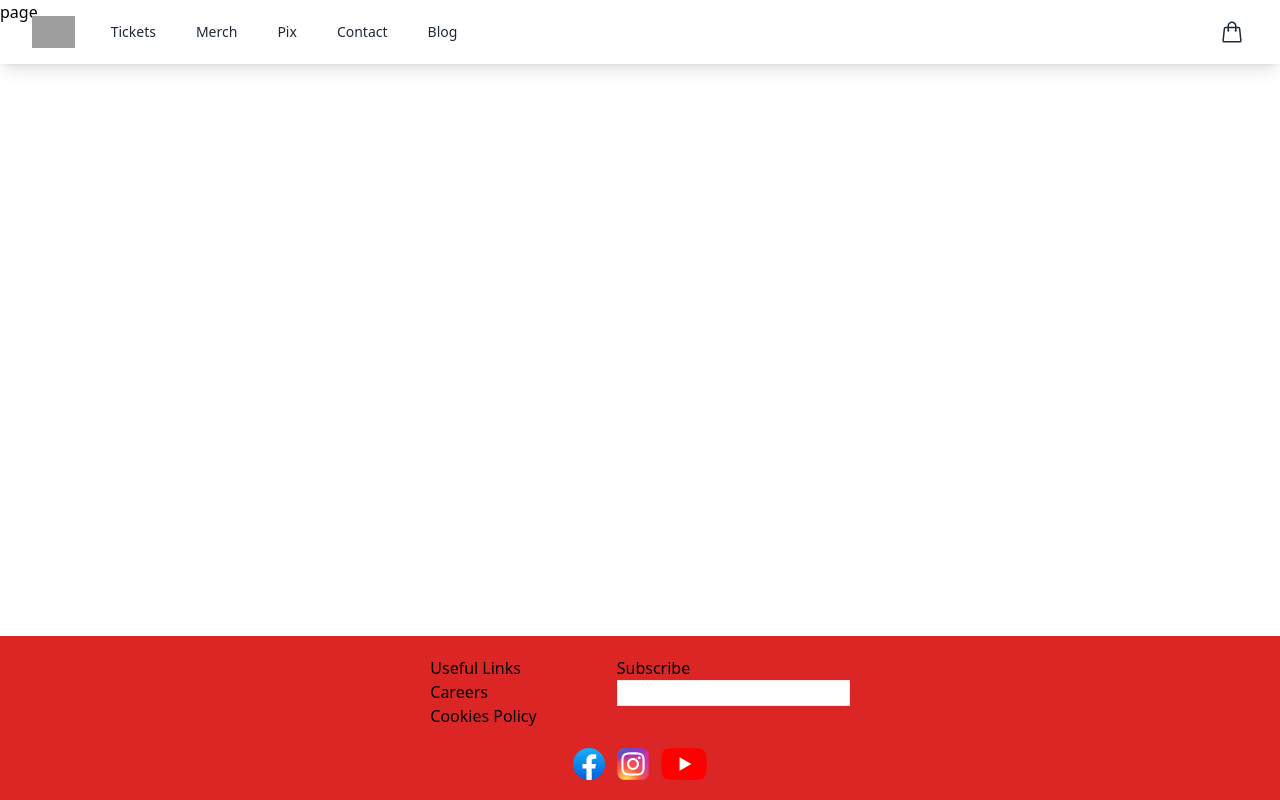
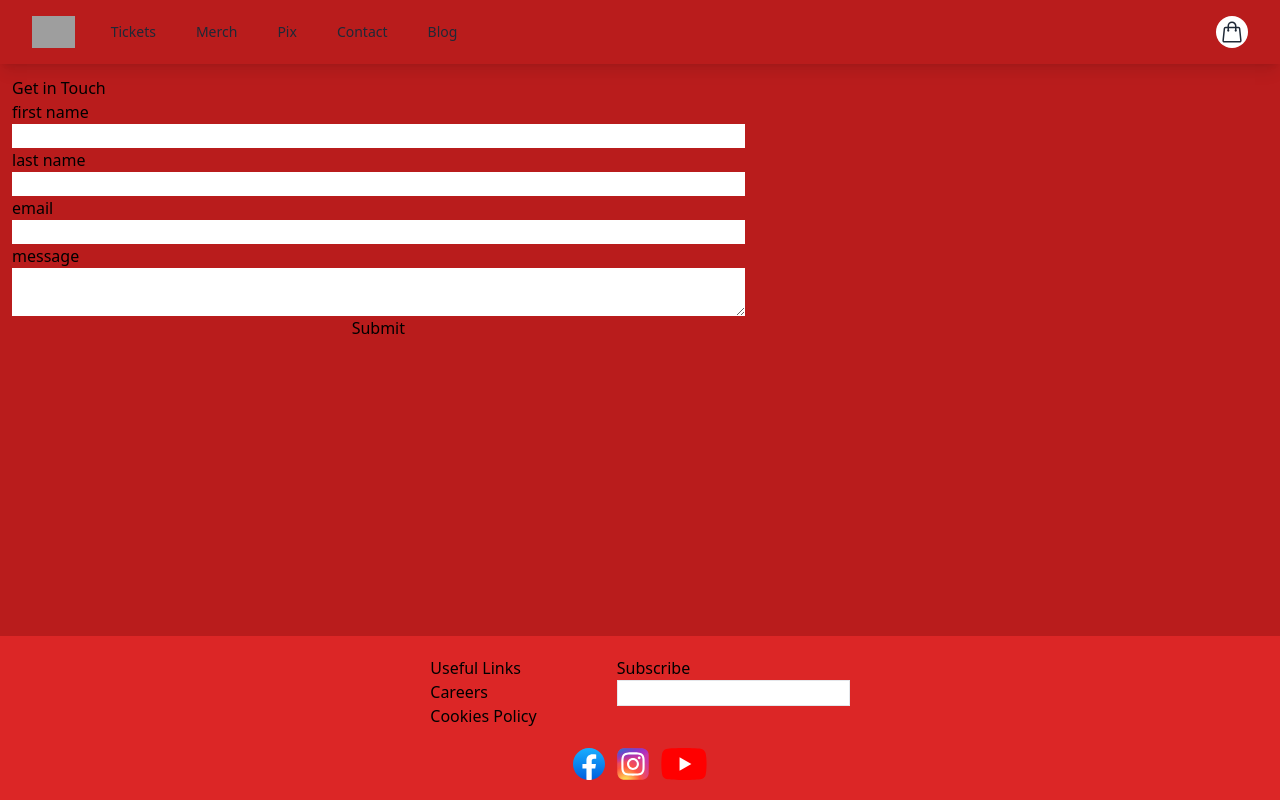
Before and after one commit to chloecourt/bh, a Next.js app in the folder frontend/: page /contact in a window 1280 px wide. Built offline with nearby package versions, Linux system fonts and the light colour scheme; grey boxes are pictures that could not be loaded.

Commit message:
added styling

```diff
--- a/frontend/app/contact/page.tsx
+++ b/frontend/app/contact/page.tsx
@@ -1,7 +1,13 @@
 import React from "react";
+import GetInTouch from "../../components/GetInTouch";
+import getInTouch1 from "../../components/GetInTouch";
 
 const page = () => {
-  return <div>page</div>;
+  return (
+    <div className="">
+      <GetInTouch />
+    </div>
+  );
 };
 
 export default page;
--- a/frontend/app/layout.tsx
+++ b/frontend/app/layout.tsx
@@ -9,9 +9,9 @@ export default function RootLayout({
   return (
     <html>
       <head />
-      <body>
+      <body className="bg-red-700">
         <Navbar />
-        <main className="bottom-5"> {children}</main>
+        <main className="flex flex-col justify-center p-3"> {children}</main>
         <Footer />
       </body>
     </html>
--- a/frontend/app/page.tsx
+++ b/frontend/app/page.tsx
@@ -1,5 +1,7 @@
 import { fetchAPI, getStrapiURL } from "../lib/api";
 import Image from "next/image";
+
+// swr stale while rendering
 
 const Page = async () => {
   const { title, description, imageUrl } = await fetchAPI("landing-page");
--- /dev/null
+++ b/frontend/components/GetInTouch.tsx
@@ -0,0 +1,22 @@
+import React from "react";
+
+const GetInTouch = () => {
+  return (
+    <div>
+      <h1>Get in Touch</h1>
+      <form className="flex flex-col w-7/12">
+        <label>first name</label>
+        <input type="input" />
+        <label>last name</label>
+        <input type="input" />
+        <label>email</label>
+        <input type="input" />
+        <label>message</label>
+        <textarea></textarea>
+        <input type="submit" />
+      </form>
+    </div>
+  );
+};
+
+export default GetInTouch;
--- a/frontend/components/Navbar.tsx
+++ b/frontend/components/Navbar.tsx
@@ -18,7 +18,7 @@ export function Navbar() {
   return (
     <Disclosure
       as="nav"
-      className="bg-white-800 shadow-lg top-0 w-full fixed z-50 block"
+      className="bg-white-800 shadow-lg top-0 w-full z-50 block"
     >
       {({ open }) => (
         <>
```
Also changed, not shown: 2 other files (tests, documents, lock files or other folders).
